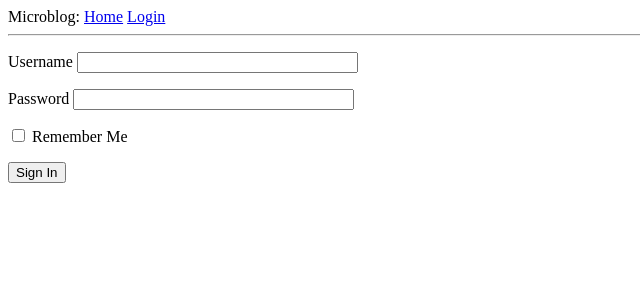
After one commit to gwhgo/arch-flask-template, a Flask app: page /login in a window 1280 px wide. The commit adds this page. Shown: the top 300 px of the page, without its empty margins (0-640 px from the left). Run offline with Flask 2, Linux system fonts and the light colour scheme.

Commit message:
Add Login Form and Its display

```diff
--- a/app/__init__.py
+++ b/app/__init__.py
@@ -1,7 +1,9 @@
 #!/usr/bin/env python
 # coding=utf-8
 from flask import Flask
+from config import Config
 
 app = Flask(__name__)
+app.config.from_object(Config)
 
 from app import routes
--- /dev/null
+++ b/app/forms.py
@@ -0,0 +1,12 @@
+#!/usr/bin/env python
+# coding=utf-8
+from flask_wtf import FlaskForm
+from wtforms import StringField, PasswordField, BooleanField, SubmitField
+from wtforms.validators import DataRequired
+
+
+class LoginForm(FlaskForm):
+    username = StringField('Username', validators=[DataRequired()])
+    password = PasswordField('Password', validators=[DataRequired()])
+    remember_me = BooleanField('Remember Me')
+    submit = SubmitField('Sign In')
--- a/app/routes.py
+++ b/app/routes.py
@@ -1,7 +1,8 @@
 #!/usr/bin/env python
 # coding=utf-8
 from app import app
-from flask import render_template
+from flask import render_template, flash, redirect, url_for
+from app.forms  import LoginForm
 
 @app.route("/")
 @app.route("/index")
@@ -21,3 +22,14 @@ def index():
 
     ]
     return render_template("index.html",posts=posts,user=user)
+
+@app.route("/login", methods=['GET', 'POST'])
+def login():
+    form =  LoginForm()
+    if form.validate_on_submit():
+        flash("Login requested for user {}, remember_me={}".format(
+            form.username.data,
+            form.remember_me.data
+        ))
+        return redirect(url_for("index"))
+    return render_template('login.html', title='Sign In', form=form)
--- a/app/templates/base.html
+++ b/app/templates/base.html
@@ -7,8 +7,20 @@
         {% endif %}
     </head>
     <body>
-        <div>Microblog: <a href="/index">Home</a></div>
+        <div>Microblog:
+            <a href="/index">Home</a>
+            <a href="/login">Login</a>
+        </div>
         <hr>
+        {% with messages = get_flashed_messages() %}
+        {% if messages %}
+        <ul>
+            {% for message in messages %}
+            <li> {{ message }} </li>
+            {% endfor %}
+        </ul>
+        {% endif %}
+        {% endwith %}
         {% block content %}{% endblock %}
     </body>
 </html>
--- /dev/null
+++ b/app/templates/login.html
@@ -0,0 +1,17 @@
+{% extends "base.html" %}
+
+{% block content %}
+    <form action="" method="post" novalidate >
+        {{ form.hidden_tag()}}
+        <p>
+            {{ form.username.label  }}
+            {{ form.username(size=32) }}
+        </p>
+        <p>
+            {{ form.password.label }}
+            {{ form.password(size=32) }}
+        </p>
+        <p>{{ form.remember_me() }} {{ form.remember_me.label }} </p>
+        <p>{{ form.submit() }}</p>
+    </form>
+{% endblock %}
--- /dev/null
+++ b/config.py
@@ -0,0 +1,6 @@
+#!/usr/bin/env python
+# coding=utf-8
+import os
+
+class Config(object):
+    SECRET_KEY = os.environ.get("SECRET_KEY") or "guoweihao"
```
